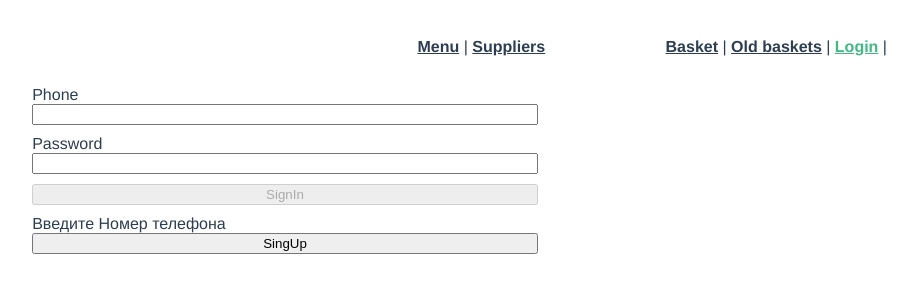
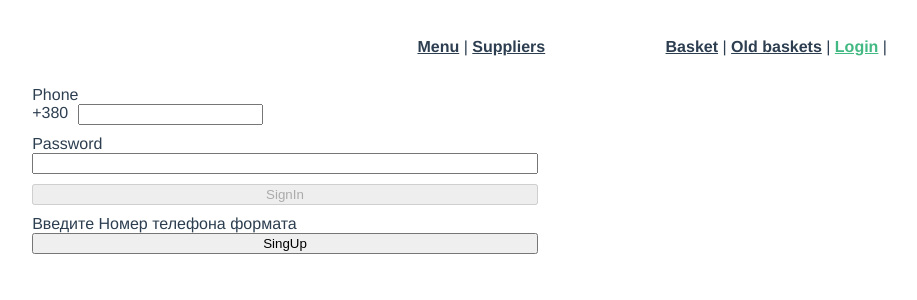
Before and after one commit to nicourrrn/nix-shop-frontend, a Vue app: page /user/auth in a window 1280 px wide. Shown: the top 300 px of the page, without its empty margins (355-1272 px from the left). Built offline with nearby package versions, Linux system fonts and the light colour scheme; no server answers.

Commit message:
Edit form

```diff
--- a/src/views/User/Auth.vue
+++ b/src/views/User/Auth.vue
@@ -1,11 +1,10 @@
 <template>
-  <div class="user" v-if="authed">
-    <input type="button" value="LogOut" @click="() => $store.dispatch('user/logOut')" />
-  </div>
-  <div class="login" v-else>
+  <div class="login">
     <div v-if="!newUser" class="login-form">
       <p>Phone</p>
-      <input type="text" v-model="phone"/>
+      <div class="phone">
+        <span>+380</span><input type="text" v-model="phone"/>
+      </div>
       <p>Password</p>
       <input type="password" v-model="password">
       <input type="button" @click="this.SignIn" value="SignIn" :disabled="phone.length === 0 || password.length === 0">
@@ -14,7 +13,7 @@
       <p>Name</p>
       <input type="text" v-model="name">
       <p>Phone</p>
-      <input type="text" v-model="phone"/>
+      <span>+380</span><input type="text" v-model="phone"/>
       <p>Password</p>
       <input type="password" v-model="password">
       <p>Password again</p>
@@ -40,10 +39,10 @@ export default {
   },
   methods: {
     SignIn () {
-      this.$store.dispatch('user/signIn', { phone: this.phone, password: this.password })
+      this.$store.dispatch('user/signIn', { phone: '+380' + this.phone, password: this.password })
     },
     SignUp () {
-      this.$store.dispatch('user/signUp', { name: this.name, phone: this.phone, password: this.password })
+      this.$store.dispatch('user/signUp', { name: this.name, phone: '+380' + this.phone, password: this.password })
     }
   },
   computed: {
@@ -51,7 +50,9 @@ export default {
       if (this.name === '' && this.newUser) {
         return 'Введите имя'
       } else if (this.phone === '') {
-        return 'Введите Номер телефона'
+        return 'Введите Номер телефона формата'
+      } else if (this.phone.length !== 9 || isNaN(this.phone)) {
+        return 'Неверный формат'
       } else if (this.password === '') {
         return 'Введите пароль'
       } else if (this.password !== this.copyPassword && this.newUser) {
@@ -86,4 +87,8 @@ export default {
   display: flex
   flex-direction: column
   align-content: center
+.phone
+  display: flex
+  *
+    margin-right: 10px
 </style>
```
